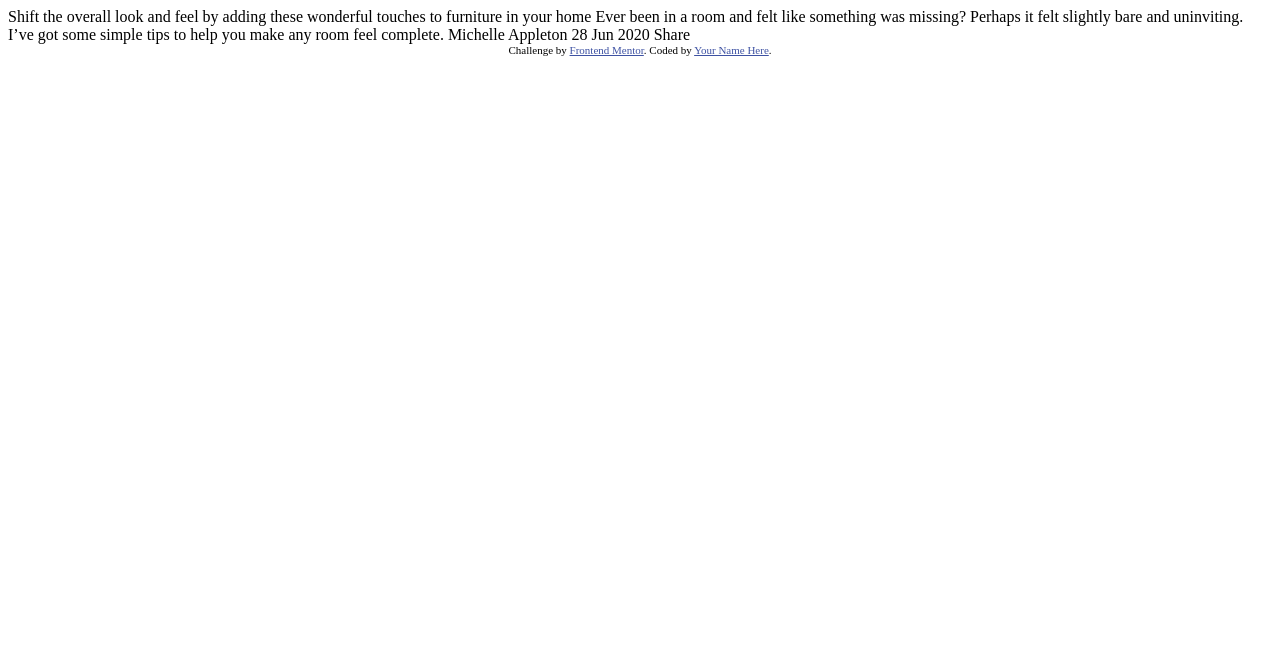
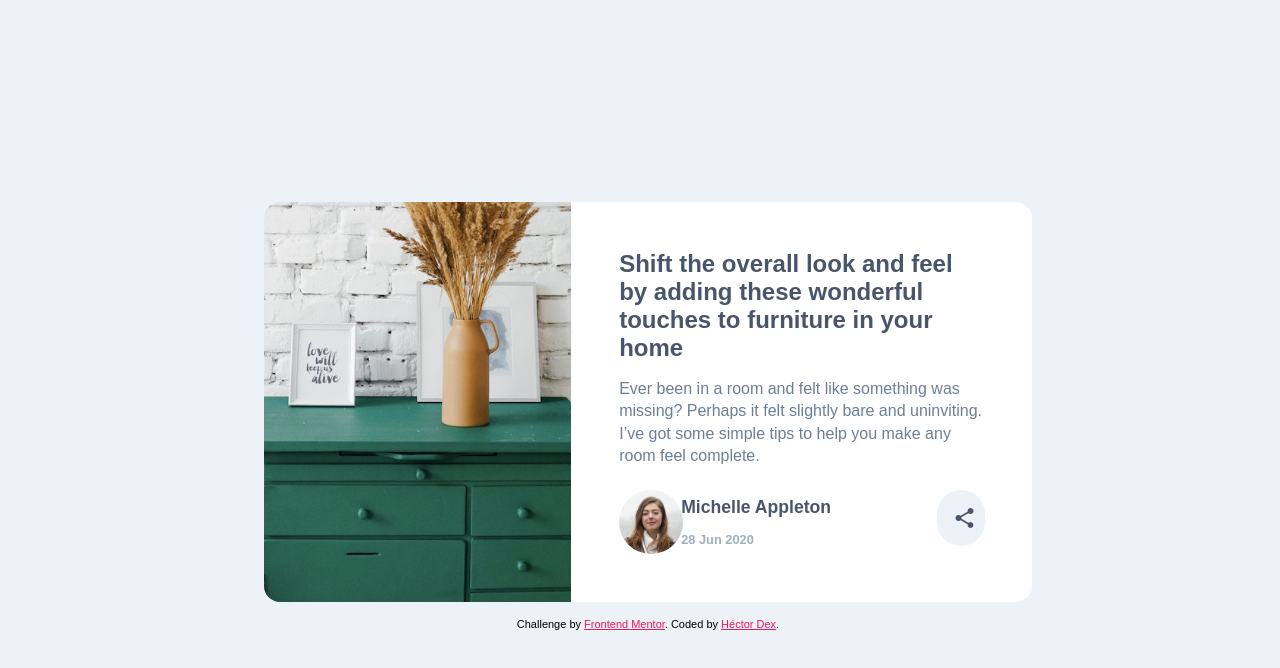
Before and after one commit to HectorDevx/Article-Preview-Component__Challenge, a plain HTML site: page index.html in a window 1280 px wide. Drawn offline with Linux system fonts and the light colour scheme; a web font is replaced by a local one.

Commit message:
Desktop layout

```diff
--- a/index.html
+++ b/index.html
@@ -1,36 +1,52 @@
 <!DOCTYPE html>
 <html lang="en">
   <head>
-  <meta charset="UTF-8">
-  <meta name="viewport" content="width=device-width, initial-scale=1.0"> <!-- displays site properly based on user's device -->
-
-  <link rel="icon" type="image/png" sizes="32x32" href="./images/favicon-32x32.png">
+    <meta charset="UTF-8" />
+    <meta name="viewport" content="width=device-width, initial-scale=1.0" />
+    <link
+      rel="icon"
+      type="image/png"
+      sizes="32x32"
+      href="./images/favicon-32x32.png"
+    />
+    <link rel="stylesheet" href="./styles.css" />
+    <link href="https://fonts.google.com/specimen/Manrope" rel="stylesheet" />
+    <link
+      rel="stylesheet"
+      href="https://fonts.googleapis.com/icon?family=Material+Icons"
+    />
 
     <title>Frontend Mentor | Article preview component</title>
-
-  <!-- Feel free to remove these styles or customise in your own stylesheet 👍 -->
-  <style>
-    .attribution { font-size: 11px; text-align: center; }
-    .attribution a { color: hsl(228, 45%, 44%); }
-  </style>
   </head>
   <body>
-
-  Shift the overall look and feel by adding these wonderful
-  touches to furniture in your home
-
-  Ever been in a room and felt like something was missing? Perhaps
-  it felt slightly bare and uninviting. I’ve got some simple tips
-  to help you make any room feel complete.
-
-  Michelle Appleton
-  28 Jun 2020
-
-  Share
+    <section class="card">
+      <div class="image"></div>
+      <article class="card-info">
+        <h2>
+          Shift the overall look and feel by adding these wonderful touches to
+          furniture in your home
+        </h2>
+        <p>
+          Ever been in a room and felt like something was missing? Perhaps it
+          felt slightly bare and uninviting. I’ve got some simple tips to help
+          you make any room feel complete.
+        </p>
+        <div class="author">
+          <img src="images/avatar-michelle.jpg" />
+          <div>
+            <h5>Michelle Appleton</h5>
+            <h6>28 Jun 2020</h6>
+          </div>
+          <button id="share"><i class="material-icons">share</i></button>
+        </div>
+      </article>
+    </section>
 
     <div class="attribution">
-    Challenge by <a href="https://www.frontendmentor.io?ref=challenge" target="_blank">Frontend Mentor</a>.
-    Coded by <a href="#">Your Name Here</a>.
+      Challenge by
+      <a href="https://www.frontendmentor.io?ref=challenge" target="_blank"
+        >Frontend Mentor</a
+      >. Coded by <a href="#">Héctor Dex</a>.
     </div>
   </body>
 </html>
--- /dev/null
+++ b/styles.css
@@ -0,0 +1,110 @@
+:root {
+  --dark: hsl(217, 19%, 35%);
+  --blue: hsl(214, 17%, 51%);
+  --gray: hsl(212, 23%, 69%);
+  --light: hsl(210, 46%, 95%);
+}
+
+.attribution {
+  font-size: 11px;
+  text-align: center;
+}
+
+.attribution a {
+  color: hsl(342, 86%, 51%);
+}
+
+h2 {
+  margin: 0;
+  color: var(--dark);
+  font-size: 1.5rem;
+}
+
+h5 {
+  margin: 0;
+  color: var(--dark);
+  font-size: 1.1rem;
+}
+
+h6 {
+  margin: 0;
+  color: var(--gray);
+  font-size: 0.8rem;
+}
+
+p {
+  margin-bottom: 1.4em;
+  color: var(--blue);
+  font-size: 1rem;
+  line-height: 1.4em;
+}
+
+body {
+  min-width: 100%;
+  min-height: 100vh;
+  display: flex;
+  flex-direction: column;
+  justify-content: center;
+  align-items: center;
+  background-color: var(--light);
+  font-family: "Manrope", sans-serif;
+}
+
+.card {
+  margin: 1rem;
+  max-width: 60%;
+  display: grid;
+  grid-template-columns: 40% 60%;
+  background-color: white;
+  border-radius: 1rem;
+}
+
+.image {
+  background-image: url(/images/drawers.jpg);
+  background-position: center;
+  background-repeat: no-repeat;
+  background-size: cover;
+  max-width: 100%;
+  border-radius: 1rem 0 0 1rem;
+}
+
+article {
+  padding: 3rem;
+}
+
+.author {
+  display: grid;
+  grid-template-columns: 17% 1fr 13%;
+}
+
+.author img {
+  min-width: 3rem;
+  min-height: 3rem;
+  max-width: 4rem;
+  max-height: 4rem;
+  border-radius: 5rem;
+}
+
+.author div {
+  display: flex;
+  flex-direction: column;
+  justify-content: space-around;
+}
+
+#share {
+  min-width: 3rem;
+  max-width: 3.5rem;
+  min-height: 3rem;
+  max-height: 3.5rem;
+  padding: 1rem;
+  border: none;
+  border-radius: 5rem;
+  background-color: var(--light);
+  color: var(--dark);
+}
+
+#share:hover {
+  cursor: pointer;
+  background-color: var(--dark);
+  color: var(--light);
+}
```
Lines whose indentation alone changed are shown as unchanged.
